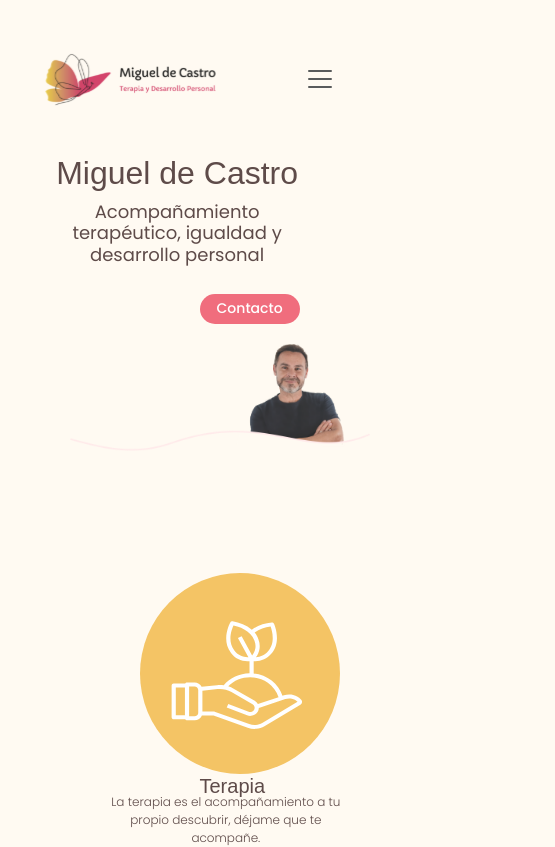
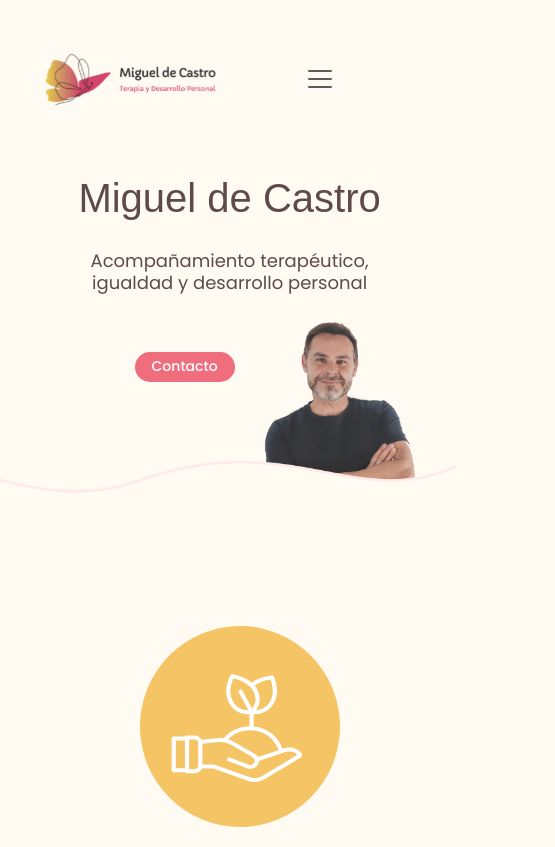
Before and after one commit to blancaden/migueldcastro_frontend, a React (Vite) app: page / in a window 390 px wide. Shown: the top 847 px of the page, 555 px wide, since content can reach past the window. Built offline with nearby package versions, Linux system fonts and the light colour scheme; no server answers; a web font is replaced by a local one.

Commit message:
fixing HomeSection styles and responsive design

```diff
--- a/src/components/HomeSection/HomeSection.css
+++ b/src/components/HomeSection/HomeSection.css
@@ -14,37 +14,34 @@ img[src='/img/ONDAS.svg'] {
 
 .HomeSection-Header {
     margin-bottom: 2%;
-    /* display: flex; */
     align-items: center;
 }
 
 .homesection-header-miguelfoto {
-
     justify-self: end;
     margin-right: -5%;
     width: 124%;
     isolation: isolate;
     margin-left: -12%;
-    margin-top:-20%;
+    margin-top: -30%;
     position: relative;
     z-index: -1;
 }
-
-
 
 .HomeSection-Header h1 {
     font-family: 'Ovo', sans-serif;
     font-weight: 400;
     font-size: 64px;
     margin-left: 1%;
+    width: 500px;
 }
 
 .HomeSection-Header h2 {
     font-family: 'Poppins';
-    margin-top: 0;
+    margin-top: 20px;
     font-weight: 400;
     font-size: 36px;
-    width: 100%;
+    width: 130%;
 }
 
 .HomeSection-Header button {
@@ -60,6 +57,7 @@ img[src='/img/ONDAS.svg'] {
     margin-left: 30%;
     margin-top: 3%;
     z-index: 1;
+    margin-top: 50px;
 }
 
 .HomeSection-Header button:hover {
@@ -87,6 +85,7 @@ img[src='/img/ONDAS.svg'] {
     font-weight: 400;
     margin-left: 25%;
     margin-bottom: 8%;
+    margin-top: 10%;
 }
 
 .HomeSection-Services p {
@@ -170,6 +169,7 @@ img[src='/img/ONDAS.svg'] {
     color: white;
     cursor: pointer;
 }
+
 .know-me-description {
     position: relative;
     z-index: 1;
@@ -210,7 +210,8 @@ img[src='/img/ONDAS.svg'] {
     margin-left: 32%;
     margin-top: 3%;
 }
-.button-knowme-homesection{
+
+.button-knowme-homesection {
     margin-top: 10%;
 }
 
@@ -219,17 +220,15 @@ img[src='/img/ONDAS.svg'] {
     cursor: pointer;
 }
 
-
 .knowme-img {
     justify-self: end;
     margin-right: -10%;
     width: 130%;
     isolation: isolate;
     margin-left: -18%;
-    margin-top:-50%;
+    margin-top: -50%;
     position: relative;
     z-index: -1;
-
 }
 
 @media (max-width: 1200px) {
@@ -364,13 +363,15 @@ img[src='/img/ONDAS.svg'] {
 }
 
 @media (max-width: 480px) {
-
     .HomeSection-Header h1 {
-        font-size: 32px;
+        font-size: 40px;
+        margin-left: -15%;
+        margin-top: 20px;
     }
 
     .HomeSection-Header h2 {
         font-size: 18px;
+        width: 70%;
     }
 
     .HomeSection-Header button {
@@ -378,13 +379,14 @@ img[src='/img/ONDAS.svg'] {
         height: 30px;
         font-size: 14px;
         display: inline-block;
-        margin-left: 145px;
+        margin-left: 80px;
+        margin-top: 50px;
         text-decoration: none;
     }
 
     .HomeSection-Header img {
-        width: 300px;
-        margin-left: 50px;
+        margin-top: -60px;
+        width: 480px;
         margin-bottom: 50px;
     }
 
@@ -405,7 +407,6 @@ img[src='/img/ONDAS.svg'] {
 
     .HomeSection-Services h4 {
         margin-left: 160px;
-        margin-bottom: -5px;
     }
 
     .HomeSection-Services p {
@@ -413,6 +414,7 @@ img[src='/img/ONDAS.svg'] {
         text-align: center;
         width: 70%;
         margin-left: 60px;
+        margin-top: 20px;
     }
 
     .HomeSection-Services button {
@@ -446,6 +448,4 @@ img[src='/img/ONDAS.svg'] {
     .knowme-img {
         display: none;
     }
-
-
 }
```
